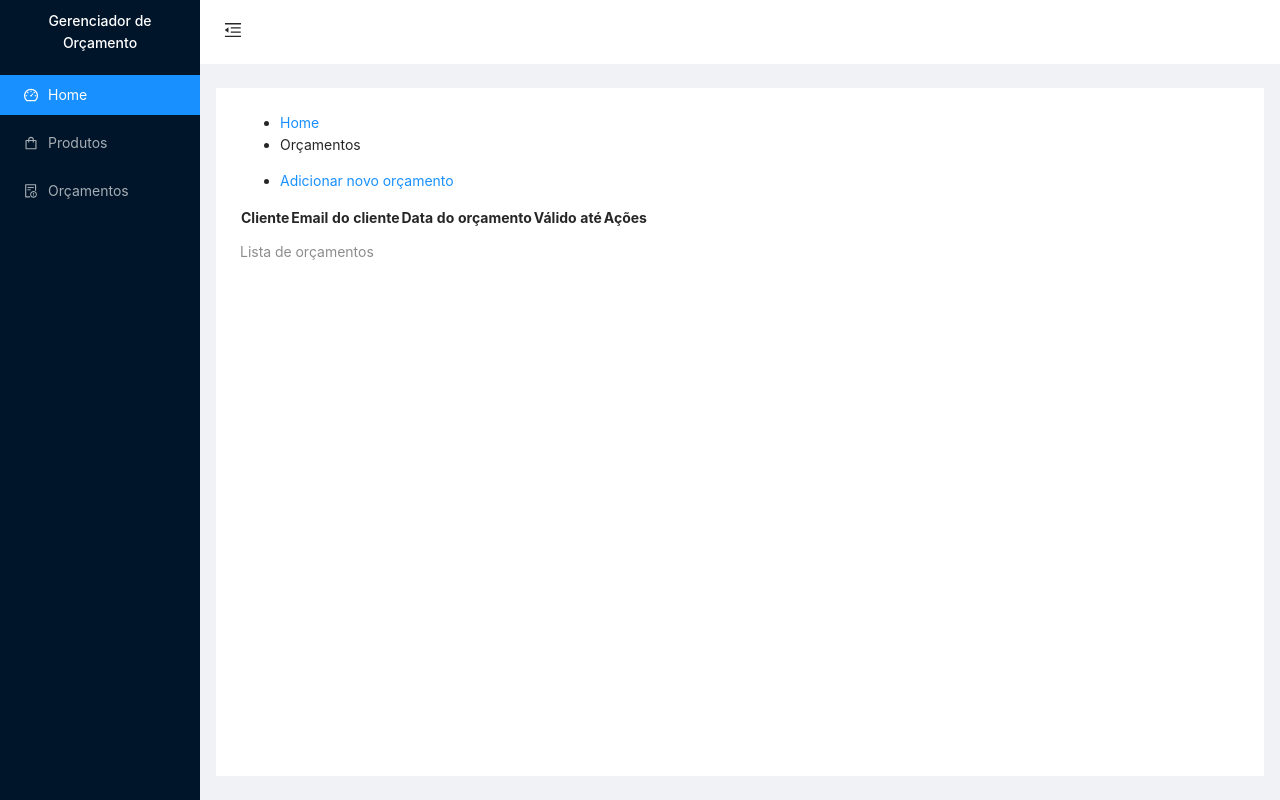
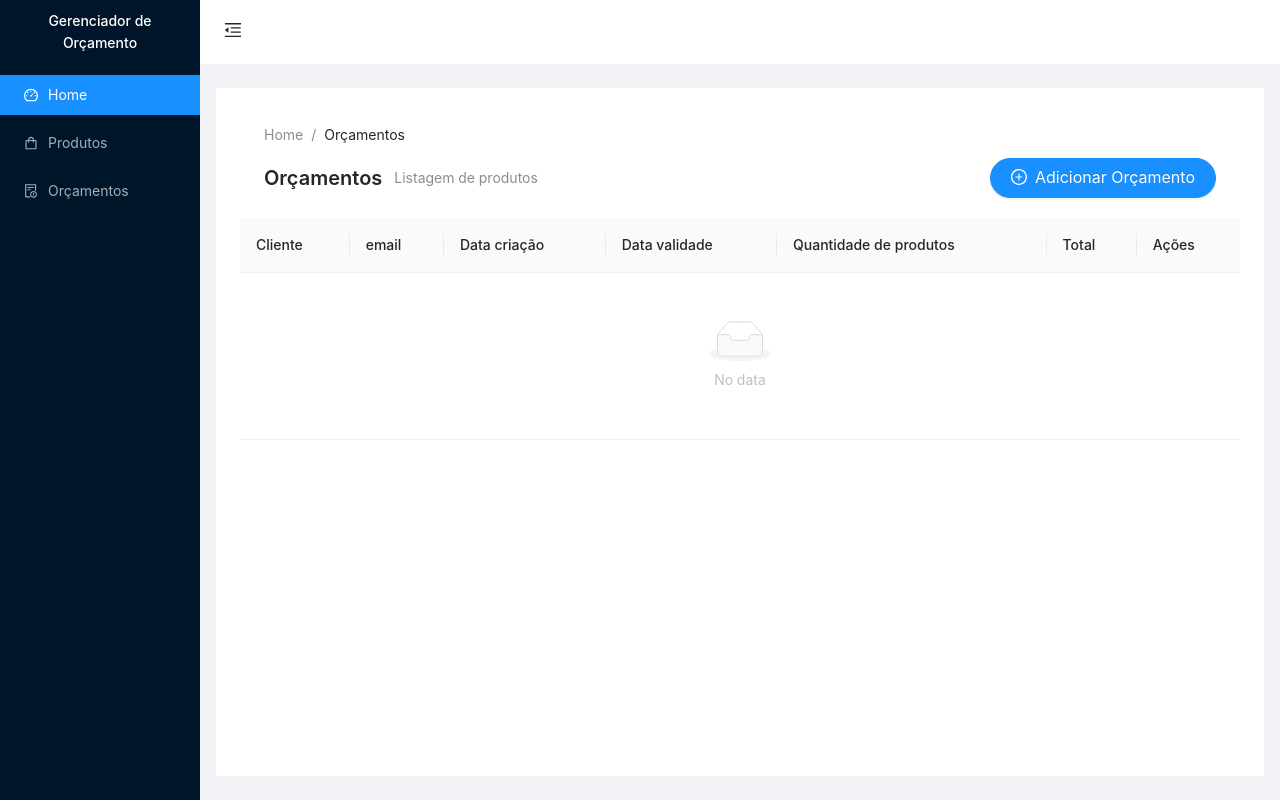
Before and after one commit to Stevanini/react-orcamento, a React (Create React App) app in the folder Frontend/: page /react-orcamento/budgets in a window 1280 px wide. Built offline with nearby package versions, Linux system fonts and the light colour scheme.

Commit message:
Alterando a tela do orçamento trocando a tabela

```diff
--- a/Frontend/src/components/BudgetsList/index.tsx
+++ b/Frontend/src/components/BudgetsList/index.tsx
@@ -1,33 +1,103 @@
 import React, { useContext } from "react";
+import { Modal, Table, Button, Space } from 'antd';
+import {
+	EditOutlined,
+	DeleteOutlined,
+	ExclamationCircleOutlined,
+} from '@ant-design/icons';
 
-import BudgetListItem from "../BudgetListItem";
-
+import { Budget } from "../../models";
 import { BudgetsContext, BudgetContextType } from "../../contexts";
 
-const BudgetsList = () => {
-	const { budgets } = useContext<BudgetContextType>(BudgetsContext);
+interface BudgetListProps {
+	setBudgetId: (id: string) => void;
+}
+
+const { confirm } = Modal;
+
+const BudgetsList: React.FC<BudgetListProps> = (props) => {
+	const { setBudgetId } = props;
+	const { budgets, removeBudget } = useContext<BudgetContextType>(BudgetsContext);
+
+	const onRemove = (budget: Budget) => {
+		confirm({
+			title: `Tem ceteza que você quer remover esse orçamento?`,
+			icon: <ExclamationCircleOutlined />,
+			content: 'Remova só se tiver certeza.',
+			okText: 'Sim',
+			okType: 'danger',
+			cancelText: 'Não',
+			onOk() {
+				removeBudget(budget.id);
+			},
+			onCancel() {
+			},
+		});
+	};
+
+	const onEdit = (budgetId: string) => {
+		setBudgetId(budgetId);
+	};
+
+	const columns = [
+		{
+			title: 'Cliente',
+			render: (_: any, record: Budget) =>
+				<span>{record.client.name}</span>,
+		},
+		{
+			title: 'email',
+			render: (_: any, record: Budget) =>
+				<span>{record.client.email}</span>,
+		},
+		{
+			title: 'Data criação',
+			render: (_: any, record: Budget) =>
+				<span>{new Date(record.startDate).toLocaleDateString("pt-BR")}</span>,
+		},
+		{
+			title: 'Data validade',
+			render: (_: any, record: Budget) =>
+				<span>{new Date(record.endDate).toLocaleDateString("pt-BR")}</span>,
+		},
+		{
+			title: 'Quantidade de produtos',
+			render: (_: any, record: Budget) =>
+				<span>{record.products.length}</span>,
+		},
+		{
+			title: 'Total',
+			render: (_: any, record: Budget) =>
+				<span>R$ {record.total.toLocaleString("pt-BR")}</span>,
+		},
+		{
+			title: 'Ações',
+			key: 'action',
+			render: (_: any, record: Budget) => (
+				<Space size="middle">
+					<Button
+						type="primary"
+						shape="circle"
+						icon={<EditOutlined />}
+						size="middle"
+						onClick={() => onEdit(record.id)} />
+					<Button
+						type="primary"
+						shape="circle"
+						icon={<DeleteOutlined />}
+						size="middle"
+						danger
+						onClick={() => onRemove(record)} />
+				</Space>
+			)
+		}
+	];
 
 	return (
-		<table className="uk-table">
-			<caption>Lista de orçamentos</caption>
-			<thead>
-				<tr>
-					<th>Cliente</th>
-					<th>Email do cliente</th>
-					<th>Data do orçamento</th>
-					<th>Válido até</th>
-					<th>Ações</th>
-				</tr>
-			</thead>
-			<tbody>
-				{budgets?.map((budget) => (
-					<BudgetListItem
-						key={budget.id.toString()}
-						budget={budget}
-					></BudgetListItem>
-				))}
-			</tbody>
-		</table>
+		<Table
+			dataSource={budgets}
+			columns={columns}
+		/>
 	);
 };
 
--- a/Frontend/src/components/ProductsList/index.tsx
+++ b/Frontend/src/components/ProductsList/index.tsx
@@ -7,8 +7,6 @@ import {
 } from '@ant-design/icons';
 
 import { ProductsContext, ProductContextType } from "../../contexts";
-import { Config } from "../../configs";
-import { useHistory } from "react-router-dom";
 import { Product } from "../../models";
 
 const { confirm } = Modal;
@@ -19,12 +17,7 @@ interface ProductListProps {
 
 const ProductsList: React.FC<ProductListProps> = (props) => {
 	const { setProductId } = props;
-
-	const { products } = useContext<ProductContextType>(ProductsContext);
-
-	const history = useHistory();
-
-	const { removeProduct } = useContext<ProductContextType>(ProductsContext);
+	const { products, removeProduct } = useContext<ProductContextType>(ProductsContext);
 
 	const onRemove = (product: Product) => {
 		confirm({
--- a/Frontend/src/pages/Budgets/index.tsx
+++ b/Frontend/src/pages/Budgets/index.tsx
@@ -1,34 +1,71 @@
-import React from "react";
-import { Link } from "react-router-dom";
+import React, { useState } from "react";
+import { useHistory } from "react-router-dom";
+import { Button, PageHeader } from 'antd';
+import {
+	PlusCircleOutlined,
+} from '@ant-design/icons'
+
 import { BudgetsList } from "../../components";
 import { Config } from "../../configs";
 
 const Budgets: React.FC = () => {
+
+	const history = useHistory();
+
+	const [isModalVisible, setIsModalVisible] = useState<boolean>(false);
+	const [budgetId, setBudgetId] = useState<string>("");
+
+	const changeModal = (visible = false): void => {
+		setIsModalVisible(visible);
+	};
+
+	const changeBudgetId = (id: string): void => {
+		setBudgetId(id)
+		changeModal(true);
+	};
+
+	const breadcrumb = [
+		{
+			path: `${Config.BASE_URL}/`,
+			breadcrumbName: 'Home',
+		},
+		{
+			path: `${Config.BASE_URL}/budgets`,
+			breadcrumbName: 'Orçamentos',
+		},
+	];
+
 	return (
 		<>
-			<ul className="uk-breadcrumb">
-				<li>
-					<Link to={`${Config.BASE_URL}/`}>Home</Link>
-				</li>
-				<li>
-					<span>Orçamentos</span>
-				</li>
-			</ul>
+			<PageHeader
+				className="site-page-header"
+				title="Orçamentos"
+				breadcrumb={{ routes: breadcrumb }}
+				subTitle="Listagem de produtos"
+				extra={[
+					<Button
+						type="primary"
+						shape="round"
+						icon={<PlusCircleOutlined />}
+						size="large"
+						onClick={() => {
+							setBudgetId("");
+							changeModal(true)
+						}}>
+						Adicionar Orçamento
+					</Button>
+				]}
+			/>
 
-			<nav className="uk-navbar">
-				<div className="uk-navbar-right">
-					<ul className="uk-navbar-nav">
-						<li>
-							<Link to={`${Config.BASE_URL}/budgets/create`}>
-								<span uk-icon="icon: plus; ratio: 1.2"></span>{" "}
-								Adicionar novo orçamento
-							</Link>
-						</li>
-					</ul>
-				</div>
-			</nav>
-
-			<BudgetsList />
+			{/* <CreateBudget
+				budgetId={budgetId}
+				isModalVisible={isModalVisible}
+				setIsModalVisible={changeModal}
+			/>
+*/}
+			<BudgetsList
+				setBudgetId={changeBudgetId}
+			/>
 		</>
 	);
 };
```
